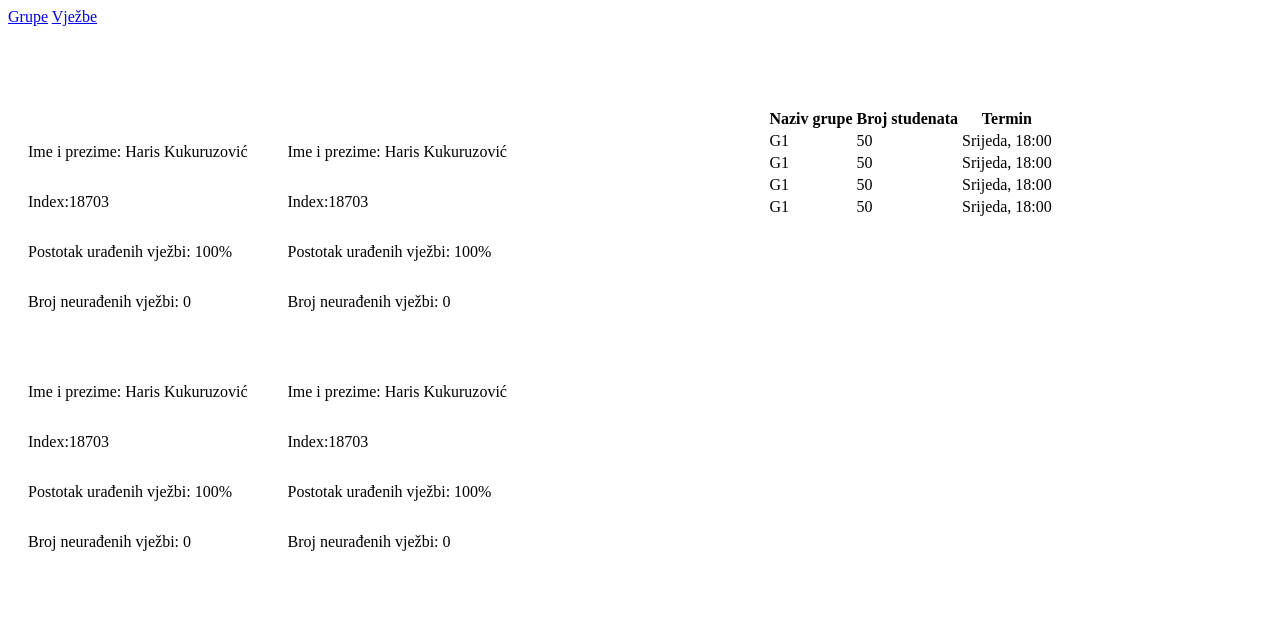
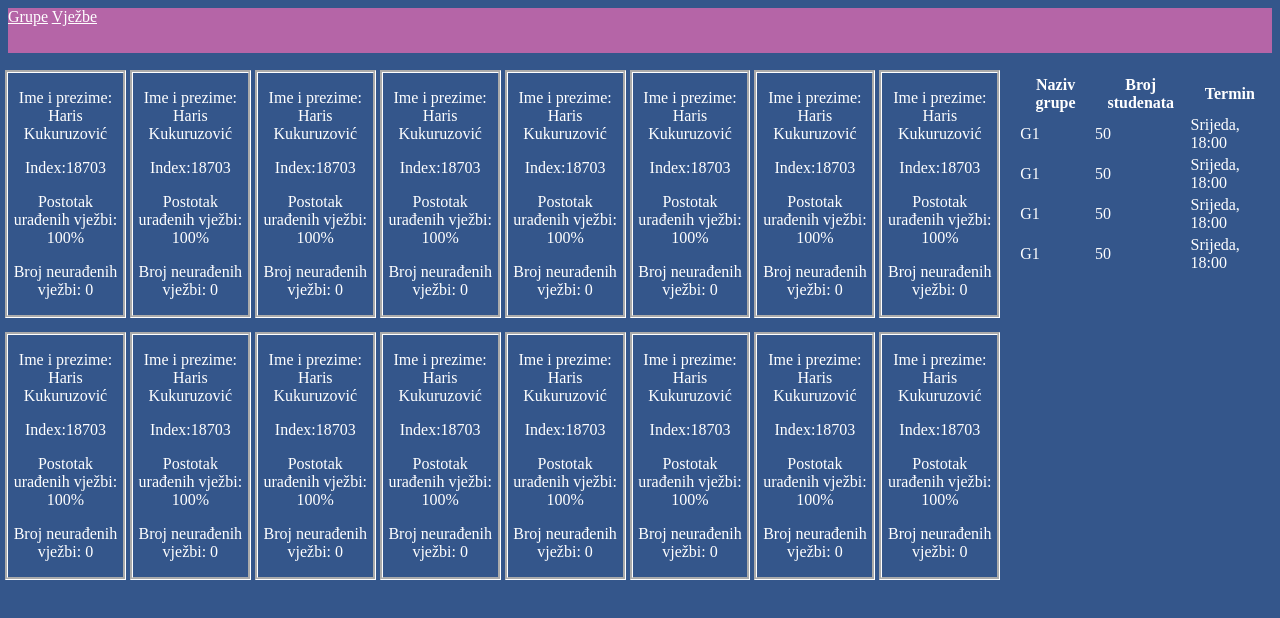
Before and after one commit to hkukuruzov1/School-collaboration, a plain HTML site: page html/index.html in a window 1280 px wide. Drawn offline with Linux system fonts and the light colour scheme.

Commit message:
Uradjen prvi da valja

```diff
--- a/css/style.css
+++ b/css/style.css
@@ -1,47 +1,73 @@
-@media screen and (min-width: 800px) {
 #meni{
-        margin-bottom: 81px;
-        width: 100%;
+    background-color: #B565A7;
+    grid-area: meni;
+}
+#studenti{
+    grid-area: studenti;
+    display: flex;
+    flex-direction: column;
+    row-gap: 20px;
 }
 #grupe{
-        float: right;
-        width: 40%;
+    grid-area: grupe;
 }
-    #studenti{
-        float: left;
-        width: 60%;
+#jedan{
+    outline-style: groove;
+    outline-color: white;
+    text-align: center;
 }
-    .row{
+a{
+    color: white;
+}
+@media screen and (min-width: 800px){
+    body{
+        background-color: #34568B;
+        display: grid;
+        height: 100vh;
+        grid-template-columns: 0.5fr 0.5fr 0.5fr 0.5fr 0.5fr 0.5fr 0.5fr 0.5fr 1.2fr;
+        grid-template-rows: 0.25fr 2fr 2fr;
+        grid-template-areas: "meni meni meni meni meni meni meni meni meni"
+        "studenti studenti studenti studenti studenti studenti studenti studenti grupe"
+        "studenti studenti studenti studenti studenti studenti studenti studenti grupe";
+        color: white;
+        grid-gap: 20px;
+
+    }
+    #red{
         display: flex;
         flex-direction: row;
-    }
-    .column{
-        display: flex;
-        flex-direction: column;
+        gap: 10px;
     }
 }
-    @media screen and (min-width: 500px){
-        #meni{
-            flex-direction: column;
+@media screen and (max-width: 799px){
+    body{
+        background-color: #34568B;
+        display: grid;
+        height: 100vh;
+        grid-template-columns: 5fr;
+        grid-template-rows: 0.5fr 3fr 3fr;
+        grid-template-areas: "meni"
+        "studenti"
+        "grupe";
+        color: white;
+        grid-gap: 20px;
     }
-        #grupe{
-            flex-direction: column;
+       #red{
+           gap: 10px;
        }
-        #studenti{
-            flex-direction: column;
-        }
-
     }
     @media screen and (max-width: 499px){
-        #meni{
-            display:flex;
-            flex-direction: column;
-        }
-        #grupe{
-            flex-direction: column;
-        }
-        #studenti{
-            flex-direction: column;
+        body{
+            background-color: #34568B;
+            display: grid;
+            height: 100vh;
+            grid-template-columns: 5fr;
+            grid-template-rows: 5fr;
+            grid-template-areas: "meni"
+            "studenti"
+            "grupe";
+            color: white;
+            grid-gap: 20px;
         }
             #grupe th:nth-of-type(n+2) {
                 display:none;
@@ -49,11 +75,11 @@
               #grupe td:nth-of-type(n+2) {
                 display:none;
               }
-              .column{
+        #meni{
+            display: flex;
             flex-direction: column;
         }
-
+        #red{
+            gap: 10px;
         }
-      .column{
-          padding: 20px;
     }
--- a/html/index.html
+++ b/html/index.html
@@ -10,29 +10,100 @@
             <a href="#top" id="vjezbelnk">Vježbe</a>
         </div>
         <div id="studenti">
-            <div class="row">
-                <div class="column">
+          <div id="red">
+          <div id="jedan">
                   <p>Ime i prezime: Haris Kukuruzović</p>
                   <p>Index:18703</p>
                   <p>Postotak urađenih vježbi: 100%</p>
                   <p>Broj neurađenih vježbi: 0</p>
                 </div>
-                <div class="column">
+                <div id="jedan">
+                  <p>Ime i prezime: Haris Kukuruzović</p>
+                  <p>Index:18703</p>
+                  <p>Postotak urađenih vježbi: 100%</p>
+                  <p>Broj neurađenih vježbi: 0</p>
+                </div>
+                <div id="jedan">
+                  <p>Ime i prezime: Haris Kukuruzović</p>
+                  <p>Index:18703</p>
+                  <p>Postotak urađenih vježbi: 100%</p>
+                  <p>Broj neurađenih vježbi: 0</p>
+                </div>
+                <div id="jedan">
+                  <p>Ime i prezime: Haris Kukuruzović</p>
+                  <p>Index:18703</p>
+                  <p>Postotak urađenih vježbi: 100%</p>
+                  <p>Broj neurađenih vježbi: 0</p>
+                </div>
+                <div id="jedan">
+                  <p>Ime i prezime: Haris Kukuruzović</p>
+                  <p>Index:18703</p>
+                  <p>Postotak urađenih vježbi: 100%</p>
+                  <p>Broj neurađenih vježbi: 0</p>
+                </div>
+                <div id="jedan">
+                  <p>Ime i prezime: Haris Kukuruzović</p>
+                  <p>Index:18703</p>
+                  <p>Postotak urađenih vježbi: 100%</p>
+                  <p>Broj neurađenih vježbi: 0</p>
+                </div>
+                <div id="jedan">
+                  <p>Ime i prezime: Haris Kukuruzović</p>
+                  <p>Index:18703</p>
+                  <p>Postotak urađenih vježbi: 100%</p>
+                  <p>Broj neurađenih vježbi: 0</p>
+                </div>
+                <div id="jedan">
                   <p>Ime i prezime: Haris Kukuruzović</p>
                   <p>Index:18703</p>
                   <p>Postotak urađenih vježbi: 100%</p>
                   <p>Broj neurađenih vježbi: 0</p>
                 </div>
               </div>
-
-              <div class="row">
-                <div class="column">
+              <div id="red">
+                <div id="jedan">
                         <p>Ime i prezime: Haris Kukuruzović</p>
                         <p>Index:18703</p>
                         <p>Postotak urađenih vježbi: 100%</p>
                         <p>Broj neurađenih vježbi: 0</p>
                       </div>
-                <div class="column">
+                      <div id="jedan">
+                        <p>Ime i prezime: Haris Kukuruzović</p>
+                        <p>Index:18703</p>
+                        <p>Postotak urađenih vježbi: 100%</p>
+                        <p>Broj neurađenih vježbi: 0</p>
+                      </div>
+                      <div id="jedan">
+                        <p>Ime i prezime: Haris Kukuruzović</p>
+                        <p>Index:18703</p>
+                        <p>Postotak urađenih vježbi: 100%</p>
+                        <p>Broj neurađenih vježbi: 0</p>
+                      </div>
+                      <div id="jedan">
+                        <p>Ime i prezime: Haris Kukuruzović</p>
+                        <p>Index:18703</p>
+                        <p>Postotak urađenih vježbi: 100%</p>
+                        <p>Broj neurađenih vježbi: 0</p>
+                      </div>
+                      <div id="jedan">
+                        <p>Ime i prezime: Haris Kukuruzović</p>
+                        <p>Index:18703</p>
+                        <p>Postotak urađenih vježbi: 100%</p>
+                        <p>Broj neurađenih vježbi: 0</p>
+                      </div>
+                      <div id="jedan">
+                        <p>Ime i prezime: Haris Kukuruzović</p>
+                        <p>Index:18703</p>
+                        <p>Postotak urađenih vježbi: 100%</p>
+                        <p>Broj neurađenih vježbi: 0</p>
+                      </div>
+                      <div id="jedan">
+                        <p>Ime i prezime: Haris Kukuruzović</p>
+                        <p>Index:18703</p>
+                        <p>Postotak urađenih vježbi: 100%</p>
+                        <p>Broj neurađenih vježbi: 0</p>
+                      </div>
+                      <div id="jedan">
                         <p>Ime i prezime: Haris Kukuruzović</p>
                         <p>Index:18703</p>
                         <p>Postotak urađenih vježbi: 100%</p>
```
Lines whose indentation alone changed are shown as unchanged.
